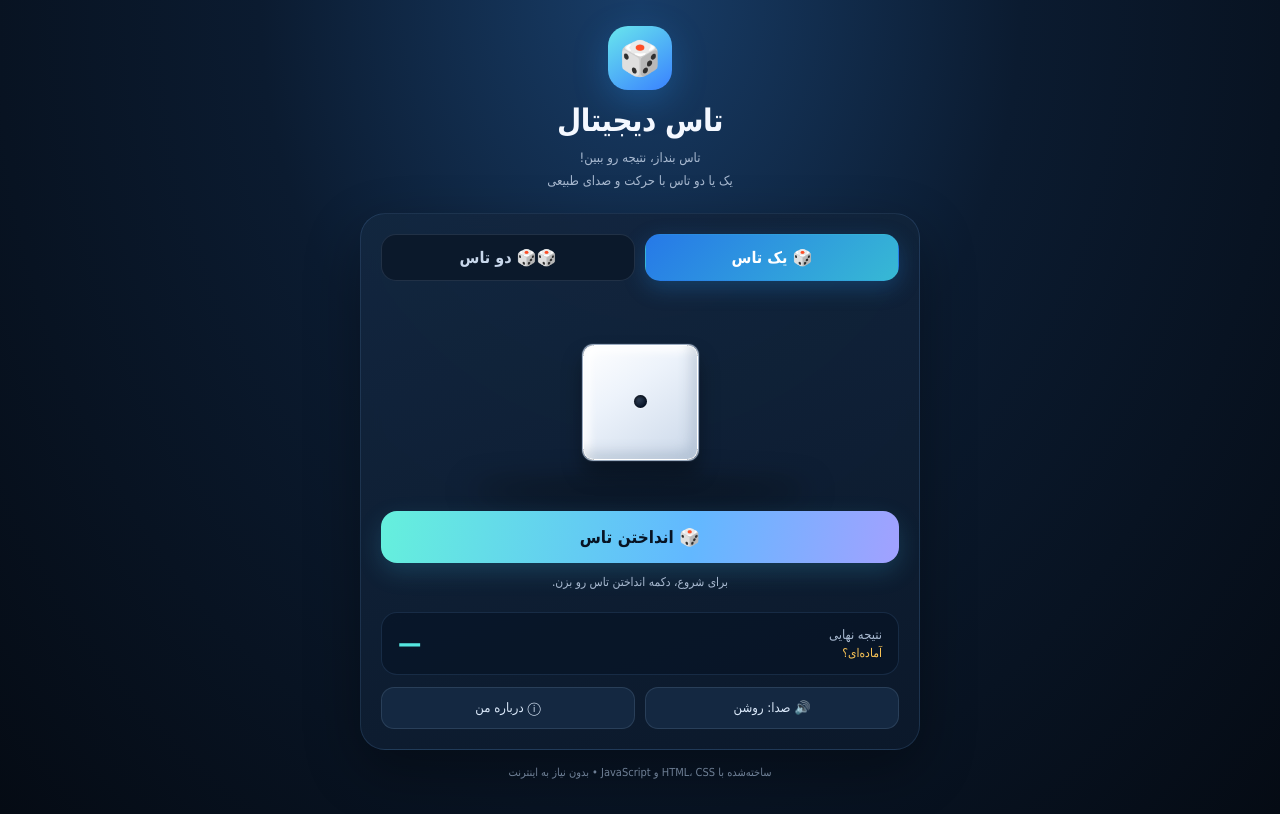
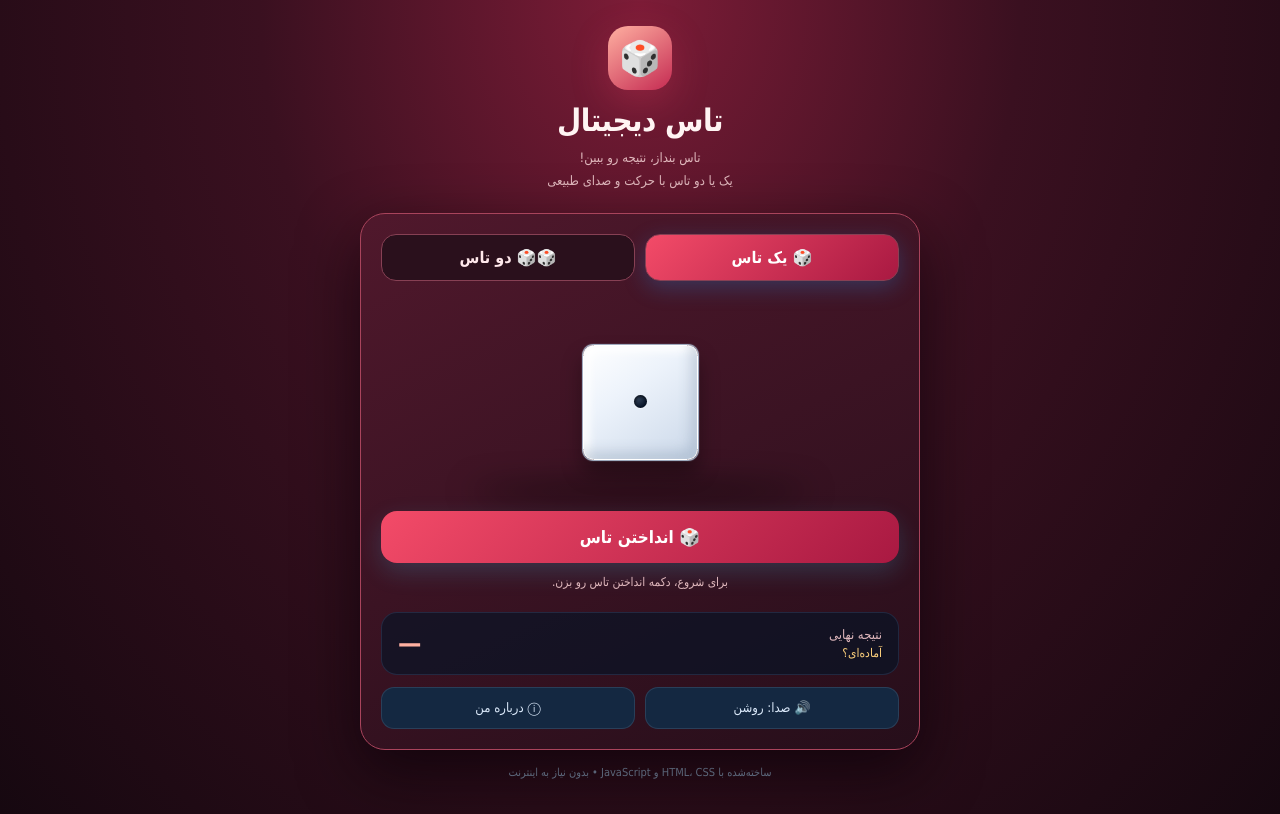
Before and after one commit to masoud73d/Taas, a plain HTML site: page index.html in a window 1280 px wide. Drawn offline with Linux system fonts and the light colour scheme.

Commit message:
Redesign visual theme and improve interface styling

```diff
--- a/index.html
+++ b/index.html
@@ -53,6 +53,16 @@ footer{text-align:center;color:#8296b0;font-size:11px;margin:16px 0 0}
 @keyframes bounce{0%{transform:translateY(0) rotate(0)}20%{transform:translateY(-25px) rotate(7deg)}42%{transform:translateY(4px) rotate(-8deg)}60%{transform:translateY(-12px) rotate(5deg)}78%{transform:translateY(2px) rotate(-3deg)}100%{transform:translateY(0) rotate(0)}}
 .die-wrap.rolling{animation:bounce .72s ease-in-out infinite}
 @media(prefers-reduced-motion:reduce){*,*:before,*:after{animation-duration:.01ms!important;transition-duration:.01ms!important}}
+
+/* MASOUD_VISUAL_REDESIGN_V1 */
+/* Ruby dice casino-inspired visual identity */
+:root{--bg:#210b15;--panel:#35111f;--panel2:#48172a;--blue:#ff647d;--cyan:#ffb0a1;--text:#fff4f3;--muted:#e0b8bd;--gold:#ffd27d}
+body{background:radial-gradient(ellipse at 50% 0%,#7d1c37 0,#3a1020 42%,#160810 100%)!important}
+.card{background:linear-gradient(155deg,#50182c,#260e1a)!important;border-color:#a9445c!important;box-shadow:0 22px 60px #090207aa!important}
+.logo{background:linear-gradient(145deg,#ffb0a1,#c52b52)!important;box-shadow:0 12px 36px #e43e6044!important}
+.choice{background:#2a101c!important;border-color:#874054!important;color:#ffe8eb!important}
+.choice.active,.roll-btn{background:linear-gradient(135deg,#f34b68,#a91942)!important;color:white!important}
+
 </style>
 </head>
 <body>
```
